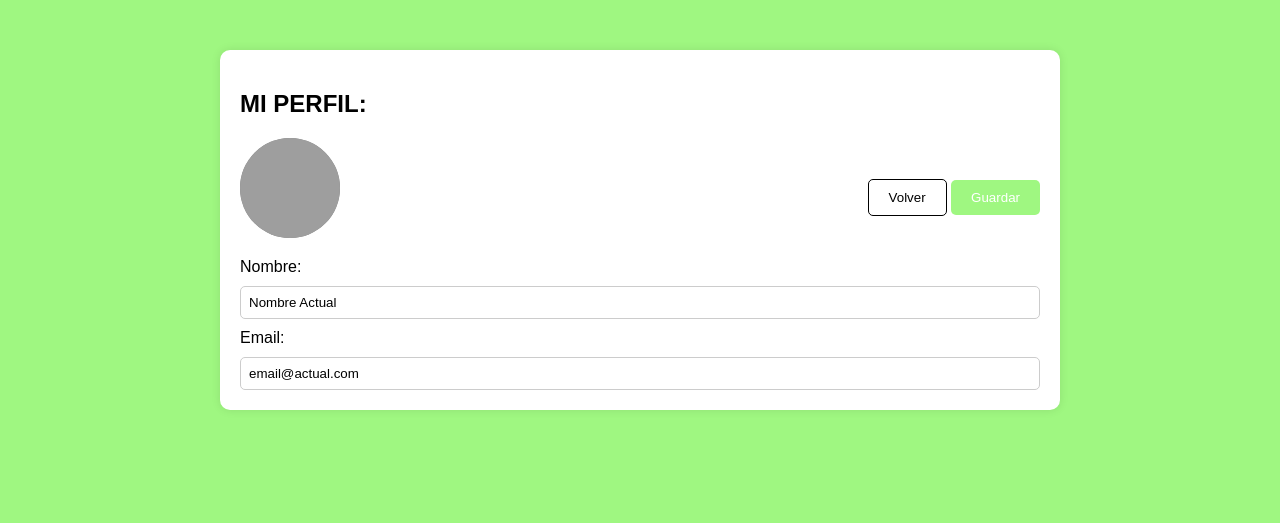
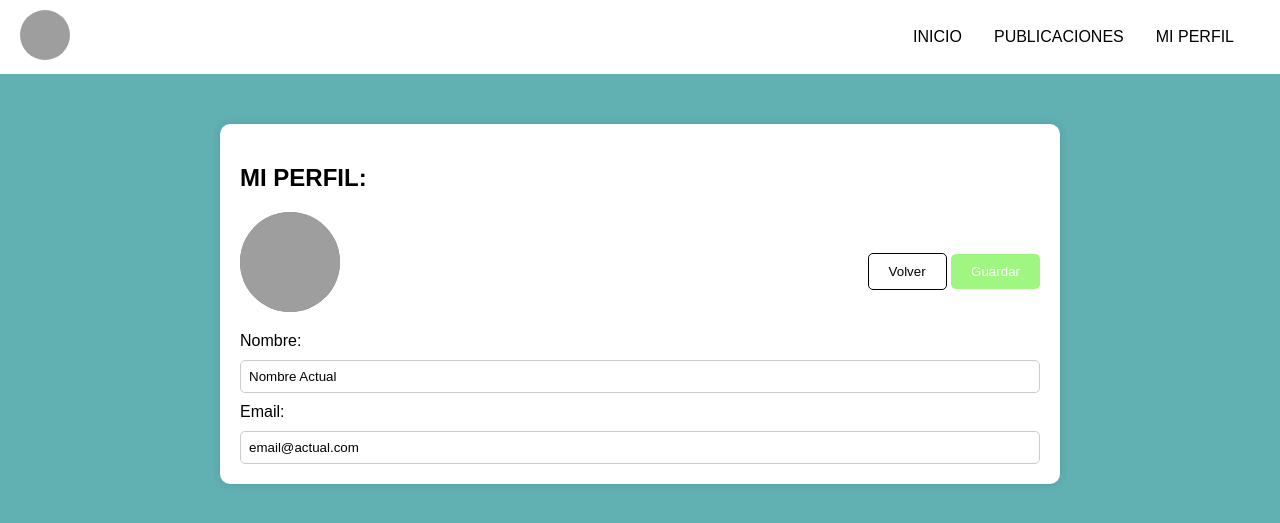
Before and after one commit to jpmiya/hope-trade, a Python web app: template hope_trade/usuarios/templates/usuarios/miPerfil.html in a window 1280 px wide. Shown: the top 523 px of the page. Run offline with Jinja, Linux system fonts and the light colour scheme; the template is opened without the code that fills it, so the values that code supplies are empty; grey boxes are pictures that could not be loaded.

Commit message:
Update miPerfil.html

```diff
--- a/hope_trade/usuarios/templates/usuarios/miPerfil.html
+++ b/hope_trade/usuarios/templates/usuarios/miPerfil.html
@@ -6,10 +6,35 @@
 <title>Perfil de Usuario</title>
 <style>
     body {
-        background-color: #9FF781;
+        background-color: #61b0b2;
         font-family: Arial, sans-serif;
         margin: 0;
         padding: 0;
+    }
+    .navbar {
+        background-color: #ffffff;
+        color: white;
+        display: flex;
+        justify-content: space-between;
+        align-items: center;
+        padding: 10px 20px;
+    }
+    .navbar img {
+        width: 50px;
+        height: 50px;
+        border-radius: 50%;
+        margin-right: 10px;
+    }
+    .nav-links {
+        display: flex;
+    }
+    .nav-links button {
+        background-color: transparent;
+        color: black;
+        border: none;
+        cursor: pointer;
+        margin-right: 20px;
+        font-size: 16px;
     }
     .container {
         max-width: 800px;
@@ -18,7 +43,7 @@
         background-color: #ffffff;
         border-radius: 10px;
         box-shadow: 0px 0px 10px rgba(0, 0, 0, 0.1);
-        position: relative; /* Permite posicionar elementos relativos a este contenedor */
+        position: relative;
     }
     .profile-header {
         display: flex;
@@ -30,13 +55,13 @@
         width: 100px;
         height: 100px;
         border-radius: 50%;
-        background-color: gray; /* Color de fondo provisional */
-        overflow: hidden; /* Oculta el exceso de imagen */
+        background-color: gray;
+        overflow: hidden;
     }
     .profile-picture img {
         width: 100%;
         height: 100%;
-        object-fit: cover; /* Ajusta la imagen al tamaño del contenedor */
+        object-fit: cover;
     }
     .profile-form {
         display: flex;
@@ -68,6 +93,16 @@
 </style>
 </head>
 <body>
+    <div class="navbar">
+        <div>
+            <img src="ruta_de_la_imagen.jpg" alt="Foto de perfil">
+        </div>
+        <div class="nav-links">
+            <button onclick="location.href='inicio.html'">INICIO</button>
+            <button onclick="location.href='publicaciones.html'">PUBLICACIONES</button>
+            <button onclick="location.href='mi_perfil.html'">MI PERFIL</button>
+        </div>
+    </div>
     <div class="container">
         <h2>MI PERFIL: </h2>
         <div class="profile-header">
@@ -75,8 +110,8 @@
                 <img src="ruta_de_la_imagen.jpg" alt="Foto de perfil">
             </div>
             <div class="profile-options">
-                <button class="return-button">Volver</button>
-                <button class="save-button">Guardar</button>
+                <button class="return-button" id="volver">Volver</button>
+                <button class="save-button" id="guardar">Guardar</button>
             </div>
         </div>
         <form class="profile-form" action="#" method="POST">
@@ -87,4 +122,27 @@
         </form>
     </div>
 </body>
+
+<script>
+    const botonVolver = document.getElementById('volver');
+
+    botonVolver.addEventListener('mouseover', function() {
+        this.style.backgroundColor = '#61b0b2'; // Cambia el color al fondo cuando se coloca el cursor
+    });
+
+    botonVolver.addEventListener('mouseout', function() {
+        this.style.backgroundColor = 'white'; // Restaura el color blanco cuando se retira el cursor
+    });
+
+    const botonGuardar = document.getElementById('guardar');
+
+    botonGuardar.addEventListener('mouseover', function() {
+        this.style.backgroundColor = '#61b0b2'; // Cambia el color al fondo cuando se coloca el cursor
+    });
+
+    botonGuardar.addEventListener('mouseout', function() {
+        this.style.backgroundColor = '#9FF781'; // Restaura el color blanco cuando se retira el cursor
+    });
+
+</script>
 </html>
```
